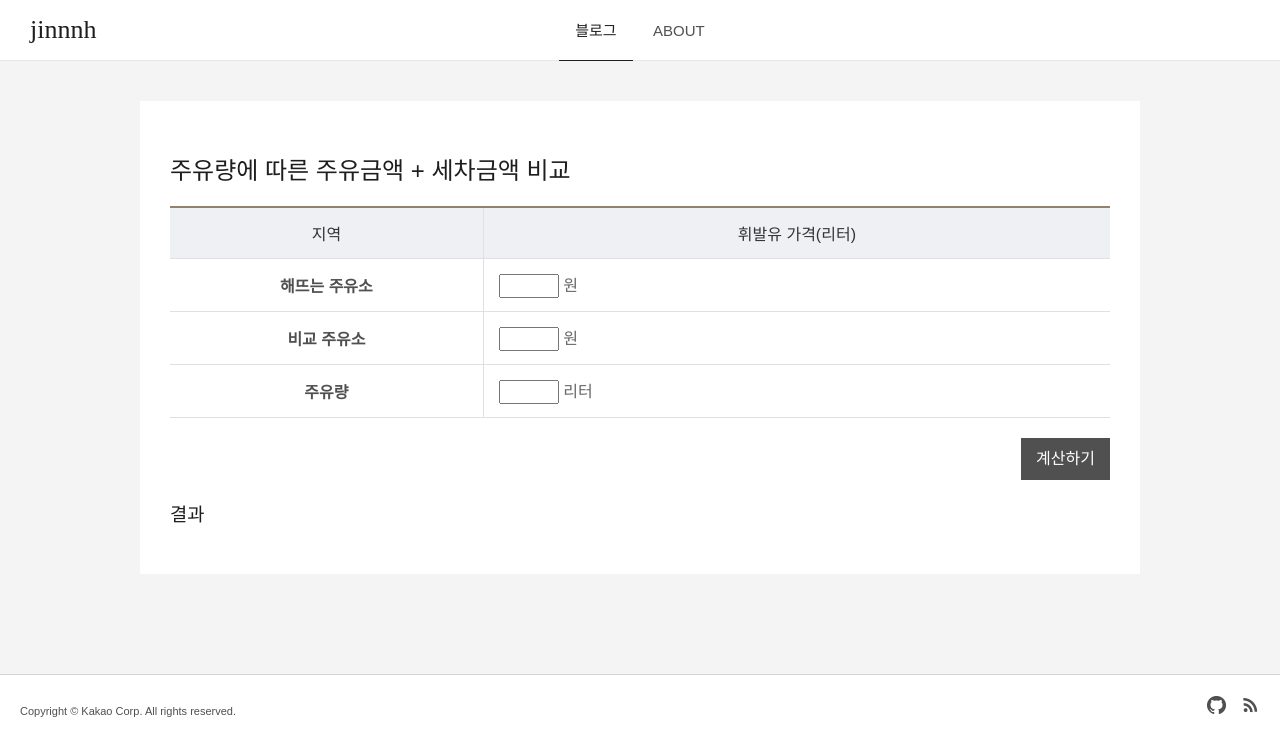
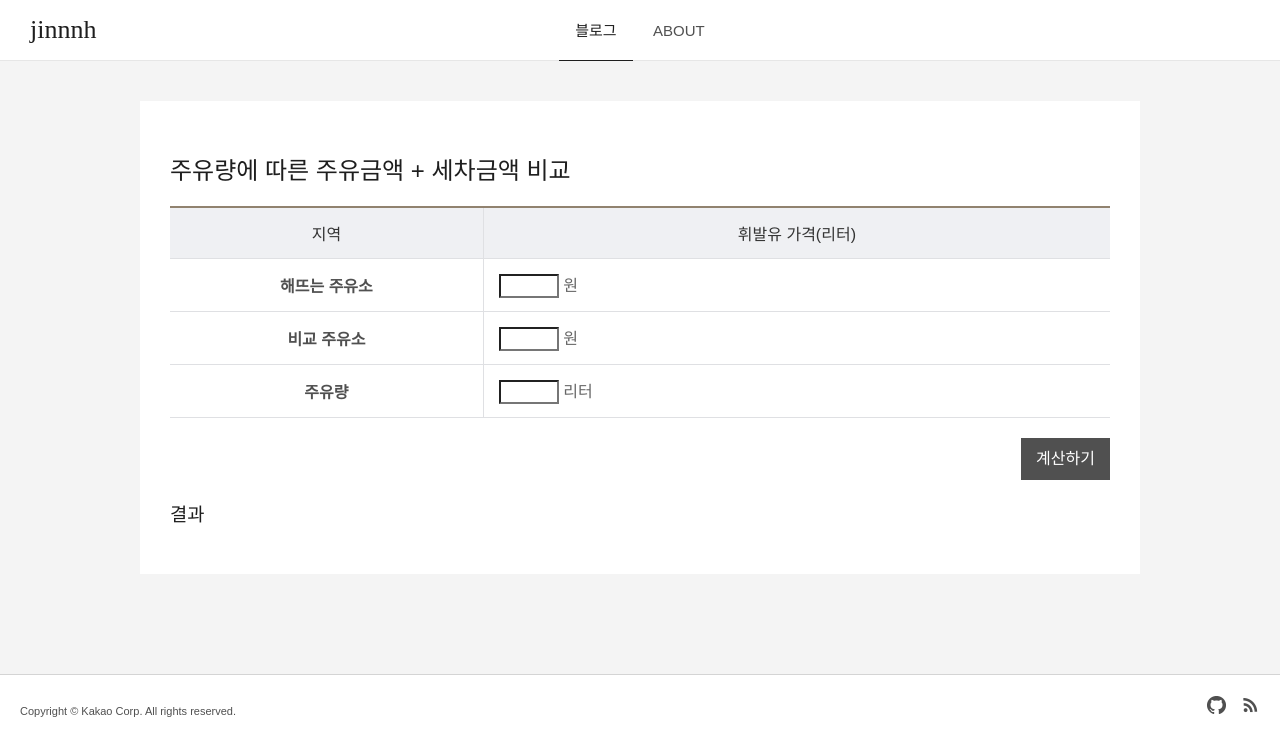
Before and after one commit to gutmate/gutmate.github.com, a Jekyll site: the page practice/oil_calc.html, which Jekyll copies as it is, in a window 1280 px wide. Shown: the top 756 px of the page. Built offline with Jekyll 4.4.1, drawn with Linux system fonts in a browser that asks for light colours; some web fonts are replaced.

Commit message:
Update oil_calc

```diff
--- a/assets/css/html.css
+++ b/assets/css/html.css
@@ -1,4 +1,17 @@
 @charset "uft-8";
+
+button {
+    border: 0;
+    background-color: transparent;
+    cursor: pointer;
+    text-align: left;
+    color: #eee;
+}
+input[type="text"], input[type="search"], input[type="password"] {
+    border-radius: 0;
+}
+
+
 .html #wrapper {
     padding-top: 40px;
 }
```
